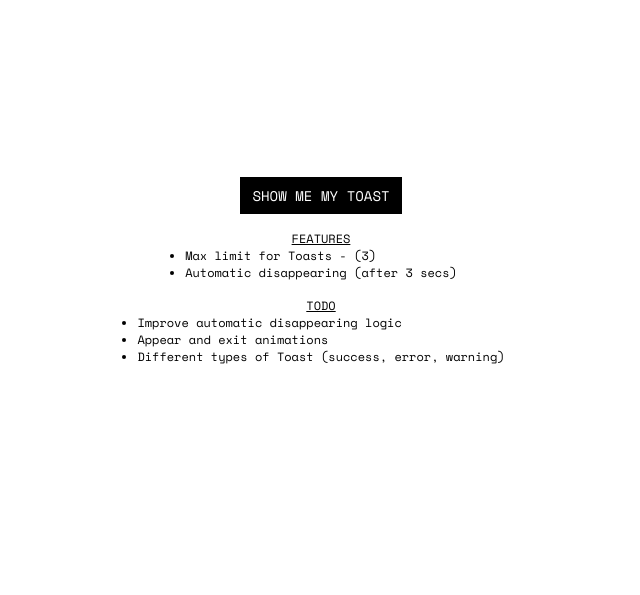
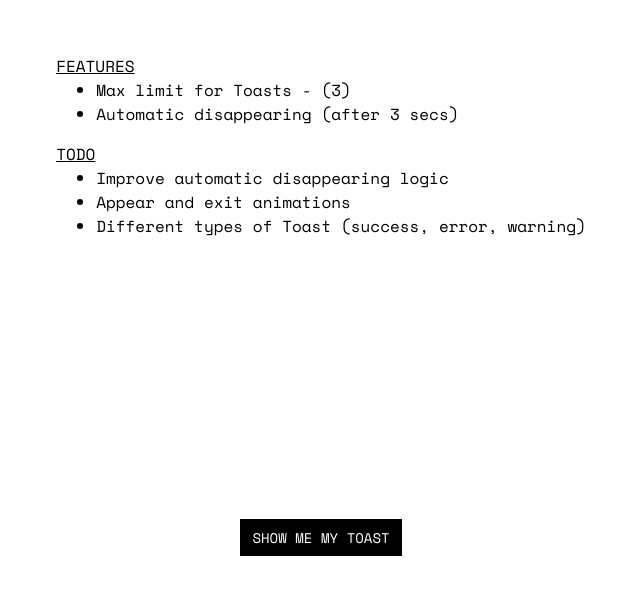
Before and after one commit to PahanPerera/coding-experiments, a React (Create React App) app: page /my-toast in a window 1280 px wide. Shown: the part 129-724 px from the top of the page, without its empty margins (319-959 px from the left). Built offline with nearby package versions, Linux system fonts and the light colour scheme.

Commit message:
style update

```diff
--- a/src/App.js
+++ b/src/App.js
@@ -9,7 +9,7 @@ const TowerOfHanoi = lazy(() => import("./tower-of-hanoi/Main"));
 function App() {
   return (
     <Router>
-      <main>
+      <main className={"main"}>
         <Switch>
           <Route path="/tower-of-hanoi">
             <Suspense fallback={<div>Loading...</div>}>
--- a/src/index.css
+++ b/src/index.css
@@ -8,6 +8,8 @@ input {
   font-family: "Space Mono", monospace;
 }
 
-.completed {
-  text-decoration: line-through;
+.main {
+  display: flex;
+  justify-content: center;
+  align-items: center;
 }
--- a/src/my-toast/Main.js
+++ b/src/my-toast/Main.js
@@ -11,9 +11,7 @@ function PageContent() {
   const { showToast } = useContext(MyToastContext);
   return (
     <main className={styles.container}>
-      <button onClick={() => showToast("Hello! This is my Toast")}>
-        SHOW ME MY TOAST
-      </button>
+      <div className={styles.content}>
         <p>FEATURES</p>
         <ul>
           <li>Max limit for Toasts - (3)</li>
@@ -25,6 +23,12 @@ function PageContent() {
           <li>Appear and exit animations</li>
           <li>Different types of Toast (success, error, warning)</li>
         </ul>
+      </div>
+      <div className={styles.btnContainer}>
+        <button onClick={() => showToast("Hello! This is my Toast")}>
+          SHOW ME MY TOAST
+        </button>
+      </div>
     </main>
   );
 }
--- a/src/my-toast/Main.module.css
+++ b/src/my-toast/Main.module.css
@@ -1,12 +1,23 @@
 .container {
-  margin: 0 1rem;
   display: flex;
   flex-direction: column;
   justify-content: center;
   align-items: center;
   height: 100vh;
-  text-align: center;
-  font-size: 12px;
+}
+
+.container .content {
+  flex: 2;
+  display: flex;
+  flex-direction: column;
+  justify-content: center;
+}
+
+.container .btnContainer {
+  flex: 1;
+  display: flex;
+  flex-direction: column;
+  justify-content: center;
 }
 
 .container button {
@@ -19,18 +30,17 @@
 }
 
 .container button:hover {
-  border: none;
+  border-color: white;
 }
 .container p {
   display: flex;
   padding: 0;
   margin: 0;
   padding-top: 16px;
-  text-align: left;
   text-decoration: underline;
 }
 .container ul {
   margin: 0;
-  padding: 0 20px;
   text-align: left;
+  width: 100%;
 }
--- a/src/todo-app-redux/Main.module.css
+++ b/src/todo-app-redux/Main.module.css
@@ -1,9 +1,11 @@
 .container {
-  margin: 10% 20%;
+  margin: 0 20%;
   display: flex;
   flex-direction: column;
   justify-content: center;
   align-items: center;
+  height: 100vh;
+  width: 100%;
 }
 .container h1 {
   text-align: center;
--- a/src/todo-app-redux/todo-app/AddTodo.js
+++ b/src/todo-app-redux/todo-app/AddTodo.js
@@ -8,6 +8,7 @@ function AddTodo() {
   const dispatch = useDispatch();
 
   const handleAddTodo = () => {
+    if (text === "") return;
     dispatch(addTodo(text));
     setText("");
   };
--- a/src/todo-app-redux/todo-app/TodoList.module.css
+++ b/src/todo-app-redux/todo-app/TodoList.module.css
@@ -8,3 +8,7 @@
   border: 1px dashed lightgray;
   padding: 6px 10px;
 }
+
+:global(.completed) {
+  text-decoration: line-through;
+}
```
Lines whose indentation alone changed are shown as unchanged.
